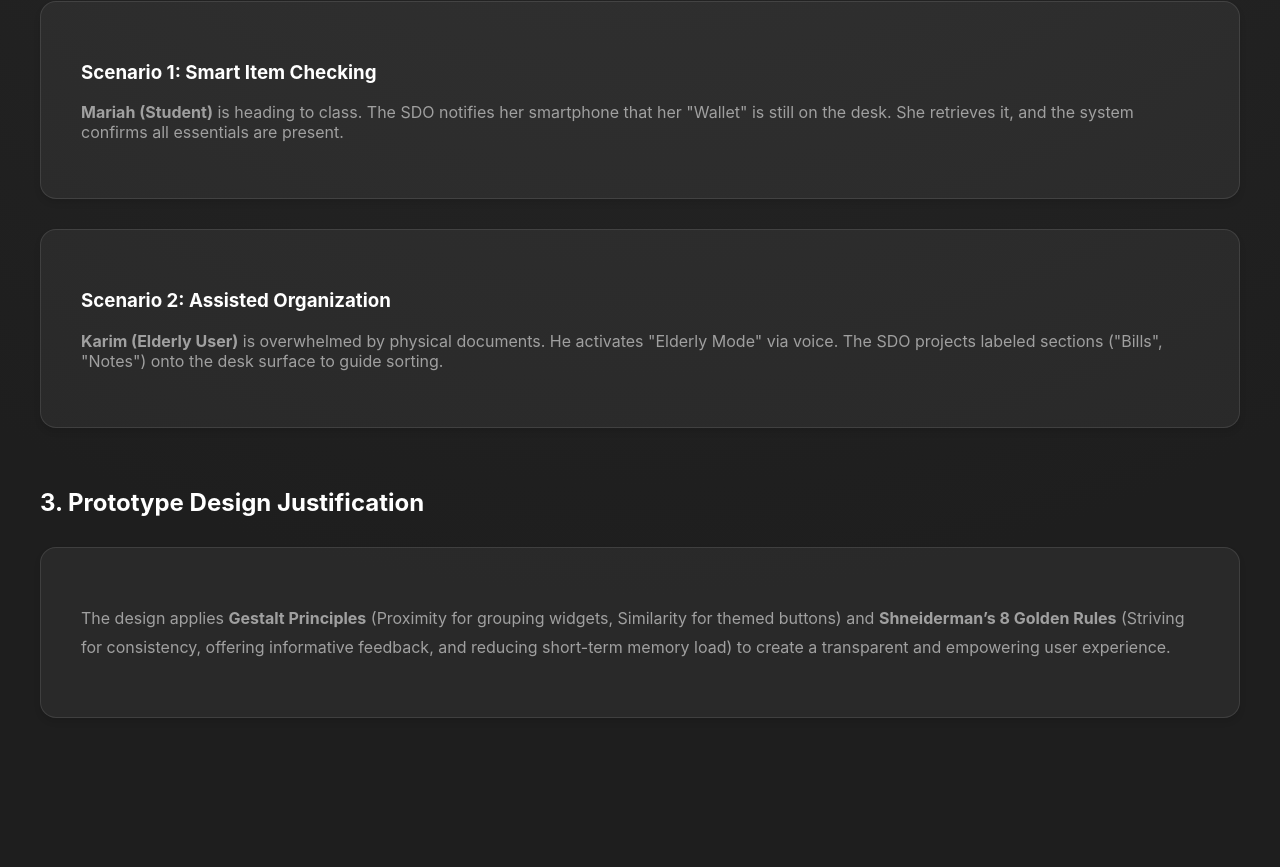
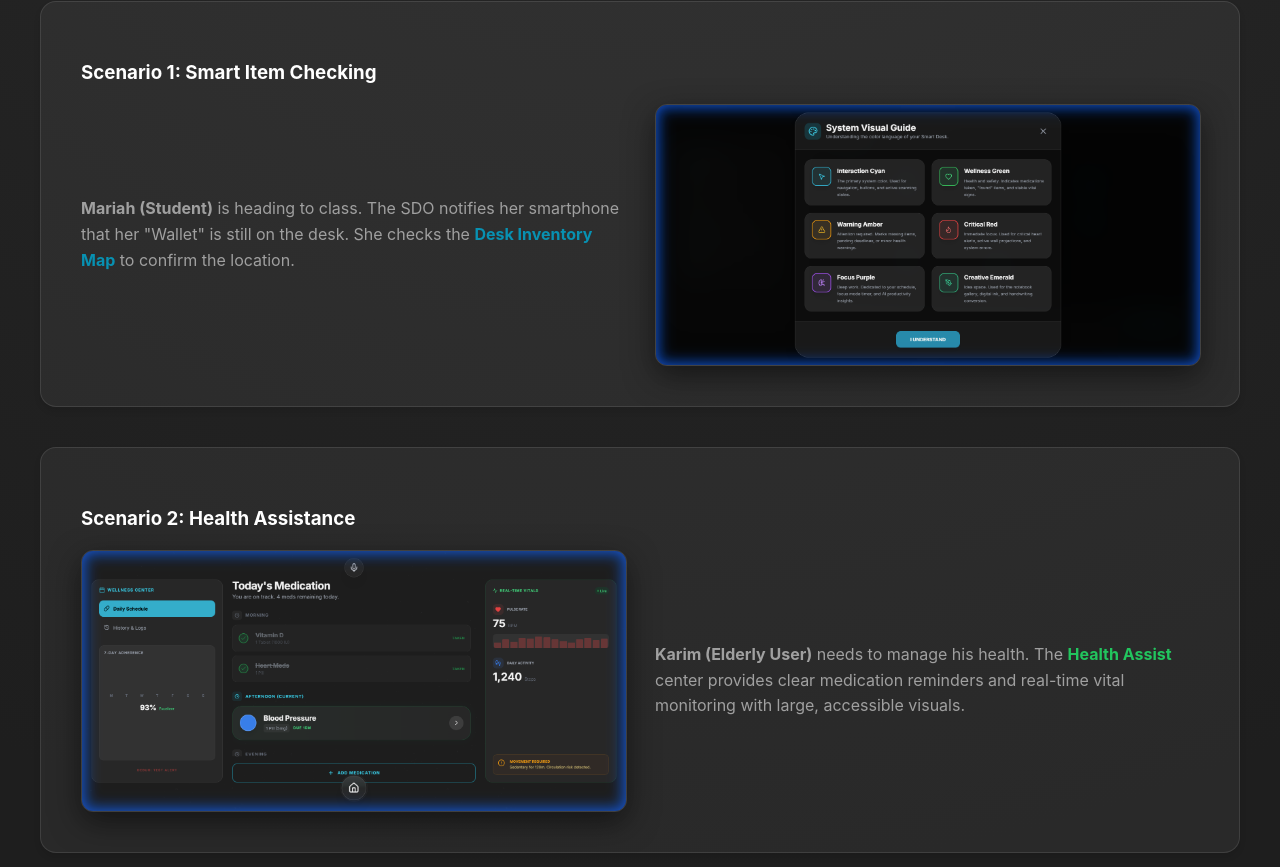
Before and after one commit to kipopopo/smart-desk-organizer, a Next.js app: page /part-3 in a window 1280 px wide. Shown: the part 713-1580 px from the top of the page. Built offline with nearby package versions, Linux system fonts and the light colour scheme.

Commit message:
Design: Added prototype screenshots to Part 3 scenarios

```diff
--- a/src/app/part-3/page.js
+++ b/src/app/part-3/page.js
@@ -25,19 +25,40 @@ export default function Part3() {
 
             <section style={{ marginBottom: '60px' }}>
                 <h2 style={{ marginBottom: '30px' }}>2. User Scenarios (Storyboards)</h2>
-                <div style={{ display: 'grid', gridTemplateColumns: '1fr', gap: '30px' }}>
+                <div style={{ display: 'grid', gridTemplateColumns: '1fr', gap: '40px' }}>
+
+                    {/* Scenario 1 */}
                     <div className="glass" style={{ padding: '40px' }}>
                         <h3>Scenario 1: Smart Item Checking</h3>
-                        <p style={{ color: 'var(--text-muted)', marginTop: '10px' }}>
-                            <strong>Mariah (Student)</strong> is heading to class. The SDO notifies her smartphone that her "Wallet" is still on the desk. She retrieves it, and the system confirms all essentials are present.
-                        </p>
+                        <div style={{ display: 'grid', gridTemplateColumns: '1fr 1fr', gap: '30px', alignItems: 'center', marginTop: '20px' }}>
+                            <p style={{ color: 'var(--text-muted)', lineHeight: '1.6' }}>
+                                <strong>Mariah (Student)</strong> is heading to class. The SDO notifies her smartphone that her "Wallet" is still on the desk.
+                                She checks the <strong style={{ color: 'var(--cyan)' }}>Desk Inventory Map</strong> to confirm the location.
+                            </p>
+                            <img
+                                src={process.env.NODE_ENV === 'production' ? '/smart-desk-organizer/assets/find-items.png' : '/assets/find-items.png'}
+                                alt="Find Lost Items Interface"
+                                className="img-preview"
+                            />
+                        </div>
                     </div>
+
+                    {/* Scenario 2 */}
                     <div className="glass" style={{ padding: '40px' }}>
-                        <h3>Scenario 2: Assisted Organization</h3>
-                        <p style={{ color: 'var(--text-muted)', marginTop: '10px' }}>
-                            <strong>Karim (Elderly User)</strong> is overwhelmed by physical documents. He activates "Elderly Mode" via voice. The SDO projects labeled sections ("Bills", "Notes") onto the desk surface to guide sorting.
-                        </p>
+                        <h3>Scenario 2: Health Assistance</h3>
+                        <div style={{ display: 'grid', gridTemplateColumns: '1fr 1fr', gap: '30px', alignItems: 'center', marginTop: '20px' }}>
+                            <img
+                                src={process.env.NODE_ENV === 'production' ? '/smart-desk-organizer/assets/health-assist.png' : '/assets/health-assist.png'}
+                                alt="Health Assist Interface"
+                                className="img-preview"
+                            />
+                            <p style={{ color: 'var(--text-muted)', lineHeight: '1.6' }}>
+                                <strong>Karim (Elderly User)</strong> needs to manage his health. The <strong style={{ color: 'var(--green)' }}>Health Assist</strong> center
+                                provides clear medication reminders and real-time vital monitoring with large, accessible visuals.
+                            </p>
+                        </div>
                     </div>
+
                 </div>
             </section>
 
```
